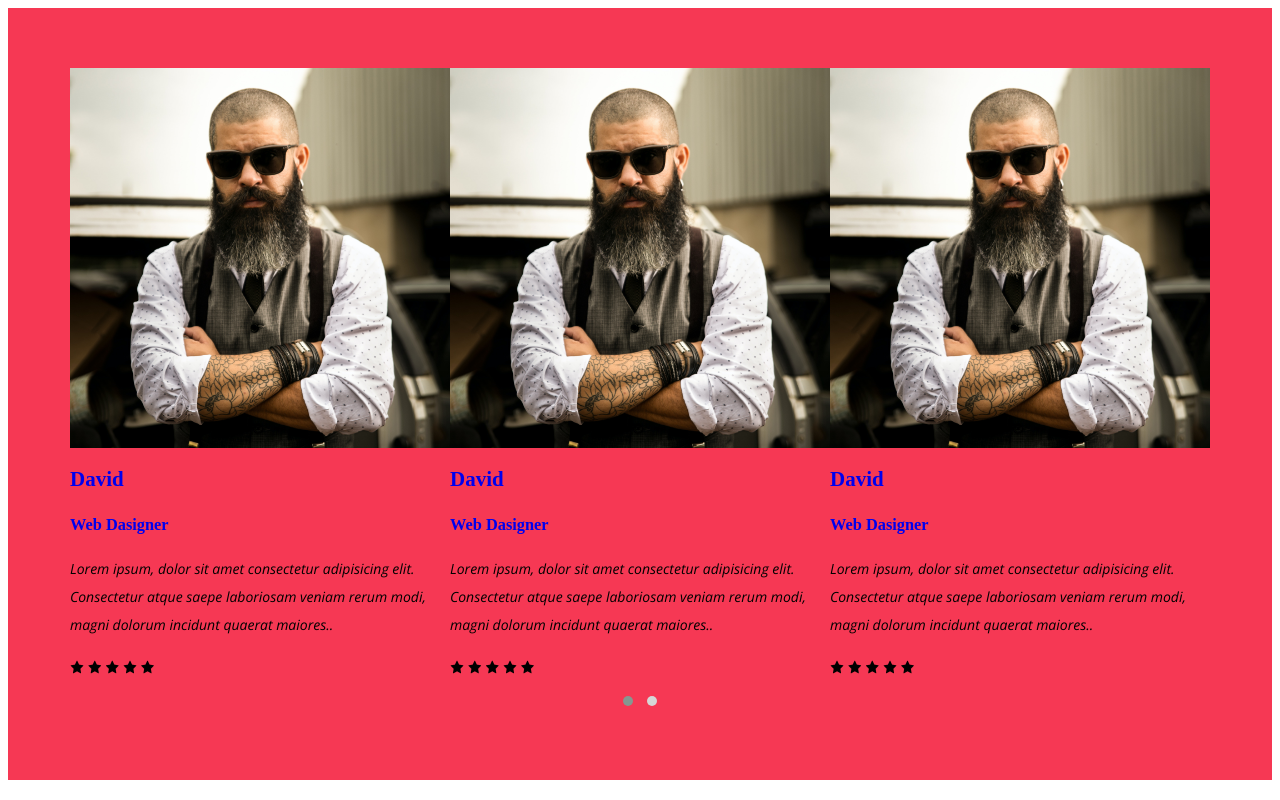
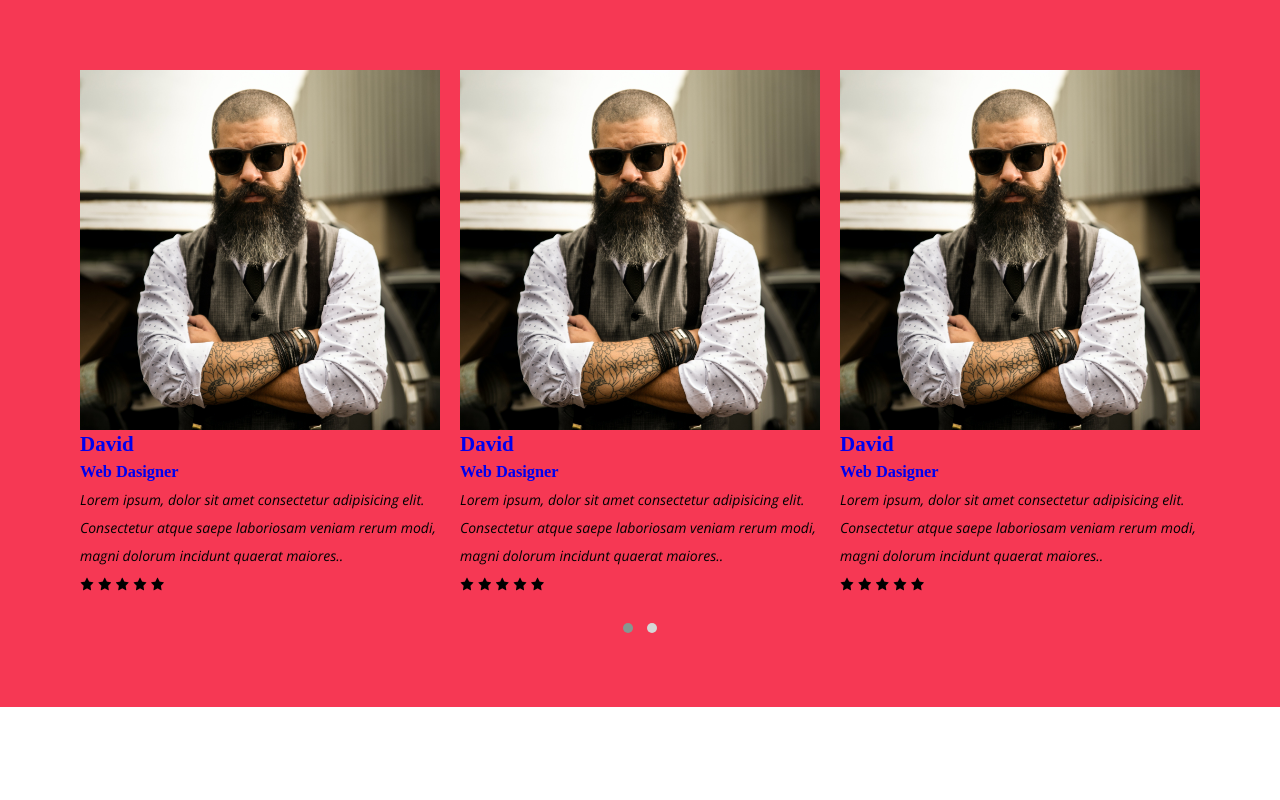
Before and after one commit to skorko78/Owl-Carousel, a plain HTML site: page Owl-Carousel Project/index.html in a window 1280 px wide. Drawn offline with nearby package versions, Linux system fonts and the light colour scheme; files whose address does not match are found by name; a web font is replaced by a local one.

Commit message:
Update style.css

```diff
--- a/Owl-Carousel Project/css/style.css
+++ b/Owl-Carousel Project/css/style.css
@@ -1,4 +1,9 @@
 @import url('https://fonts.googleapis.com/css2?family=sans-serif:wght@700&family=Open+Sans:ital@1&display=swap');
+*{
+  margin: 0;
+  padding: 0;
+  box-sizing: border-box;
+}
 body{
   font-family: 'Open Sans', sans-serif;
   font-size: 14px;
@@ -23,3 +28,6 @@ a{
 .section-padding{
   padding: 60px 0;
 }
+.item{
+  margin: 10px;
+}
```
